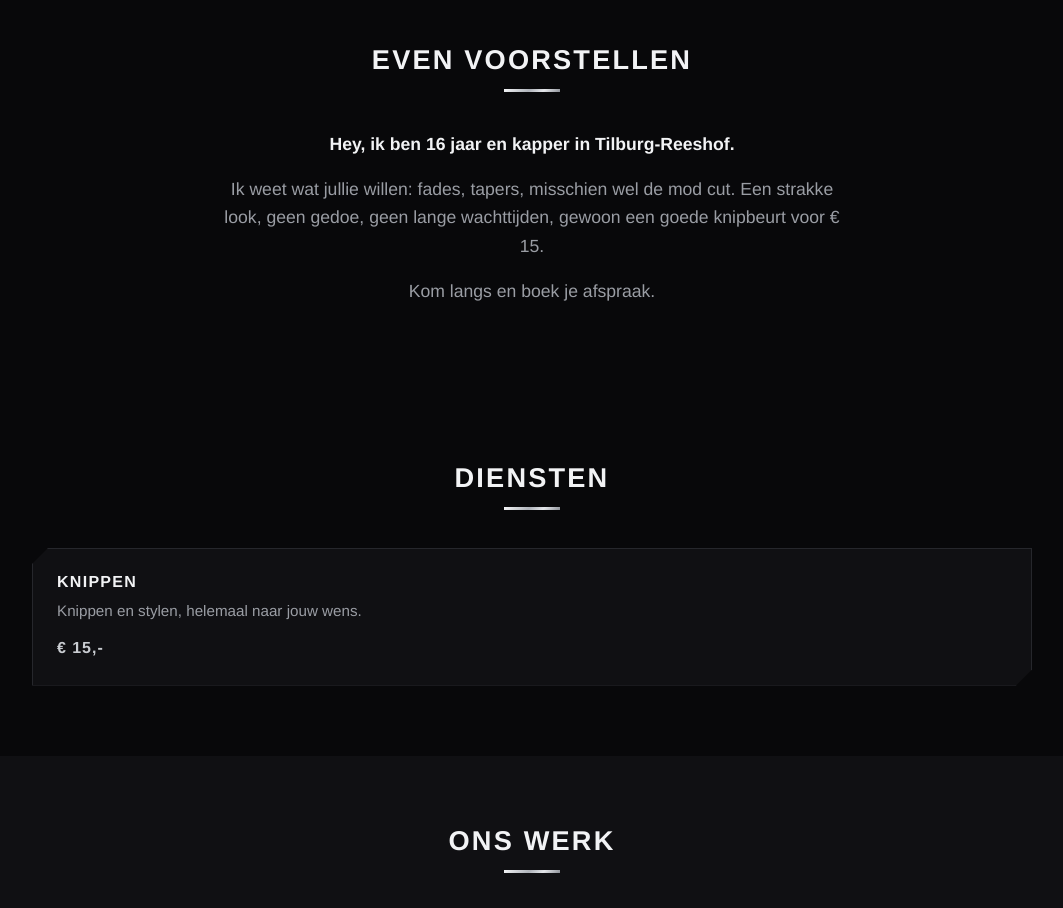
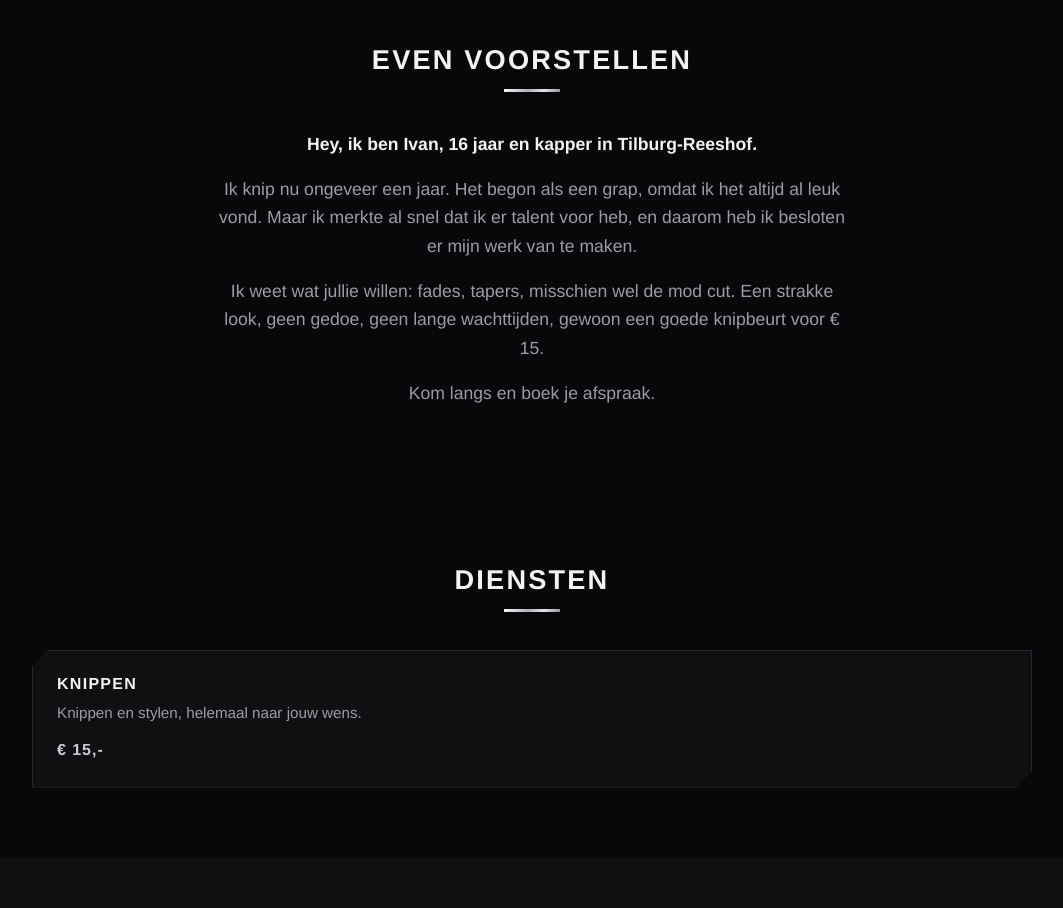
Before and after one commit to guardonekapper/guardonekapper.github.io, a plain HTML site: page index.html in a window 1280 px wide. Shown: the part 820-1728 px from the top of the page, without its empty margins (108-1171 px from the left). Drawn offline with Linux system fonts and the light colour scheme; a script that the page names is missing.

Commit message:
Voorstelblok aangevuld met persoonlijk verhaal
Co-Authored-By: Claude Sonnet 5.5 <noreply@anthropic.com>
Claude-Session: https://claude.ai/code/session_01PbxzG6sVLcguxukQEFBSys

```diff
--- a/index.html
+++ b/index.html
@@ -113,7 +113,8 @@
     <div class="wrap">
       <h2>Even voorstellen</h2>
       <div class="over">
-        <p><strong>Hey, ik ben 16 jaar en kapper in Tilburg-Reeshof.</strong></p>
+        <p><strong>Hey, ik ben Ivan, 16 jaar en kapper in Tilburg-Reeshof.</strong></p>
+        <p>Ik knip nu ongeveer een jaar. Het begon als een grap, omdat ik het altijd al leuk vond. Maar ik merkte al snel dat ik er talent voor heb, en daarom heb ik besloten er mijn werk van te maken.</p>
         <p>Ik weet wat jullie willen: fades, tapers, misschien wel de mod cut. Een strakke look, geen gedoe, geen lange wachttijden, gewoon een goede knipbeurt voor € 15.</p>
         <p>Kom langs en boek je afspraak.</p>
       </div>
```
